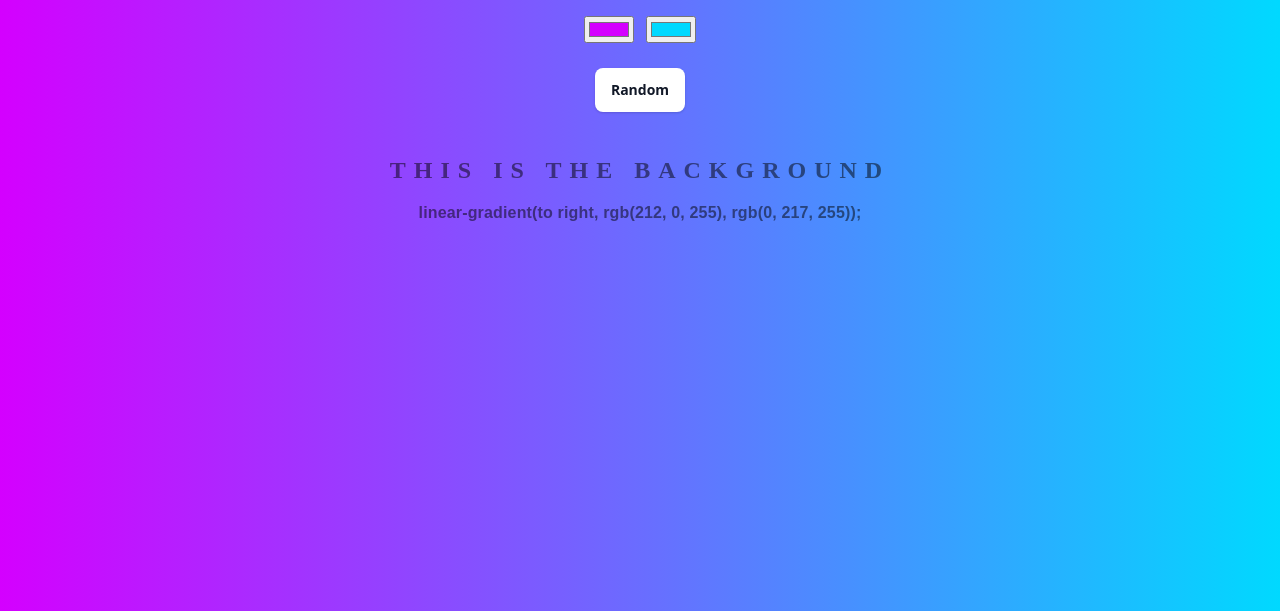
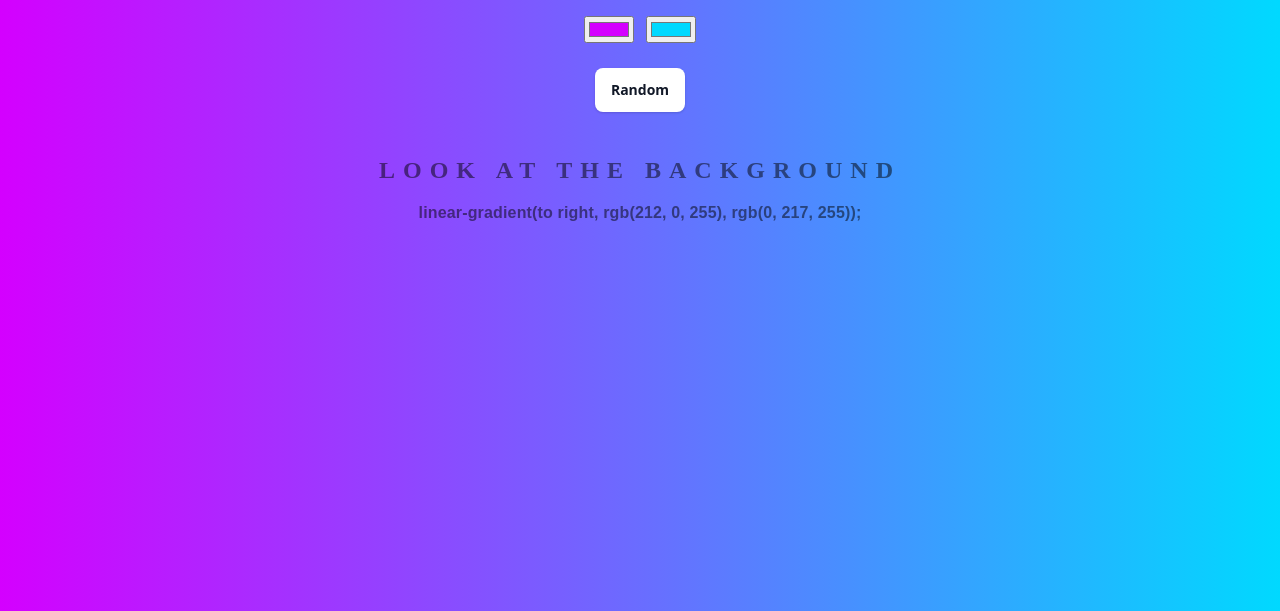
Before and after one commit to banana-brainy/background-generator, a plain HTML site: page index.html in a window 1280 px wide. Shown: the part 189-800 px from the top of the page. Drawn offline with Linux system fonts and the light colour scheme.

Commit message:
revised the text to look simpler

```diff
--- a/index.html
+++ b/index.html
@@ -1,7 +1,7 @@
 <!DOCTYPE html>
 <html>
 <head>
-	<title>SUPER GRADIENT BACKGROUND</title>
+	<title>Background Generator</title>
 	<link rel="stylesheet" type="text/css" href="style.css">
 </head>
 <body id="gradient">
@@ -10,7 +10,7 @@
 	<input class="color2" type="color" name="color2" value="#00d9ff">
 	<br>
 	<button id="random">Random</button>
-	<h2>This is the Background</h2>
+	<h2>Look at the Background</h2>
 	<h3></h3>
 	<script type="text/javascript" src="script.js"></script>
 </body>
```
